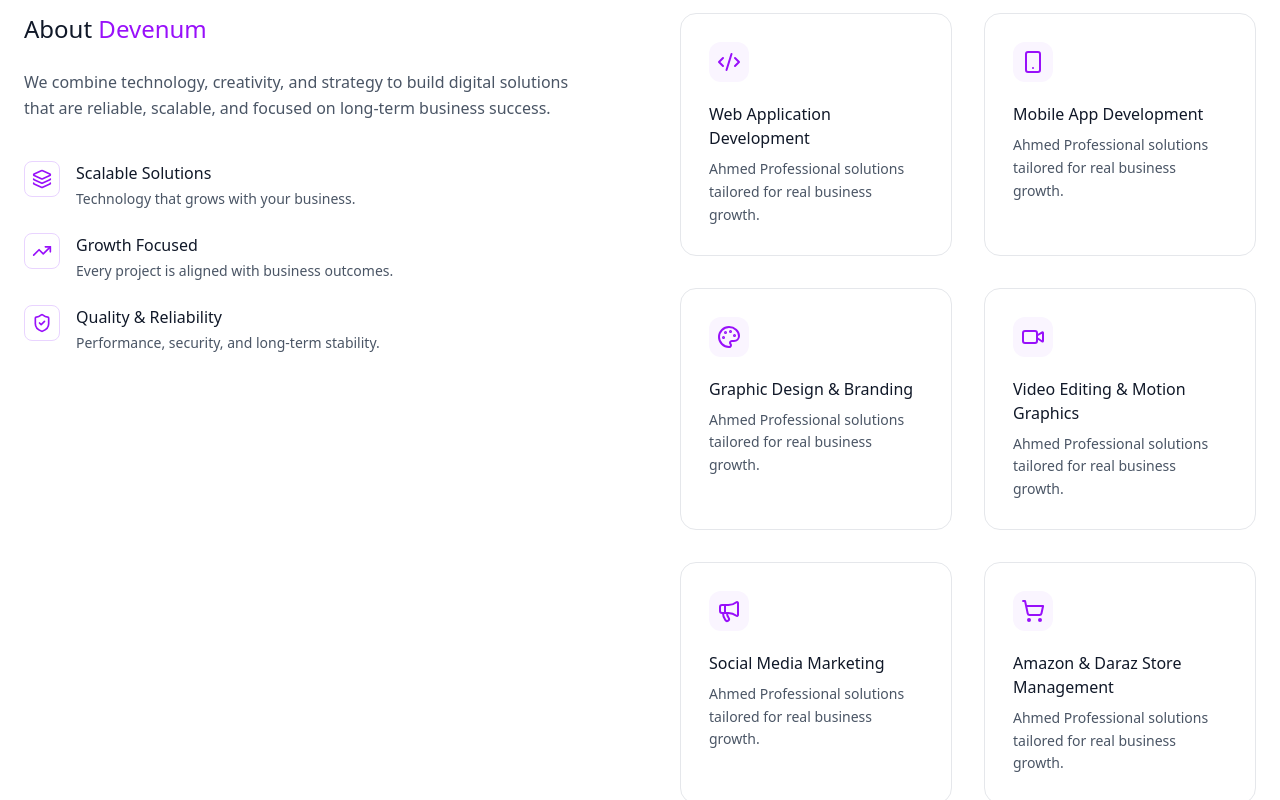
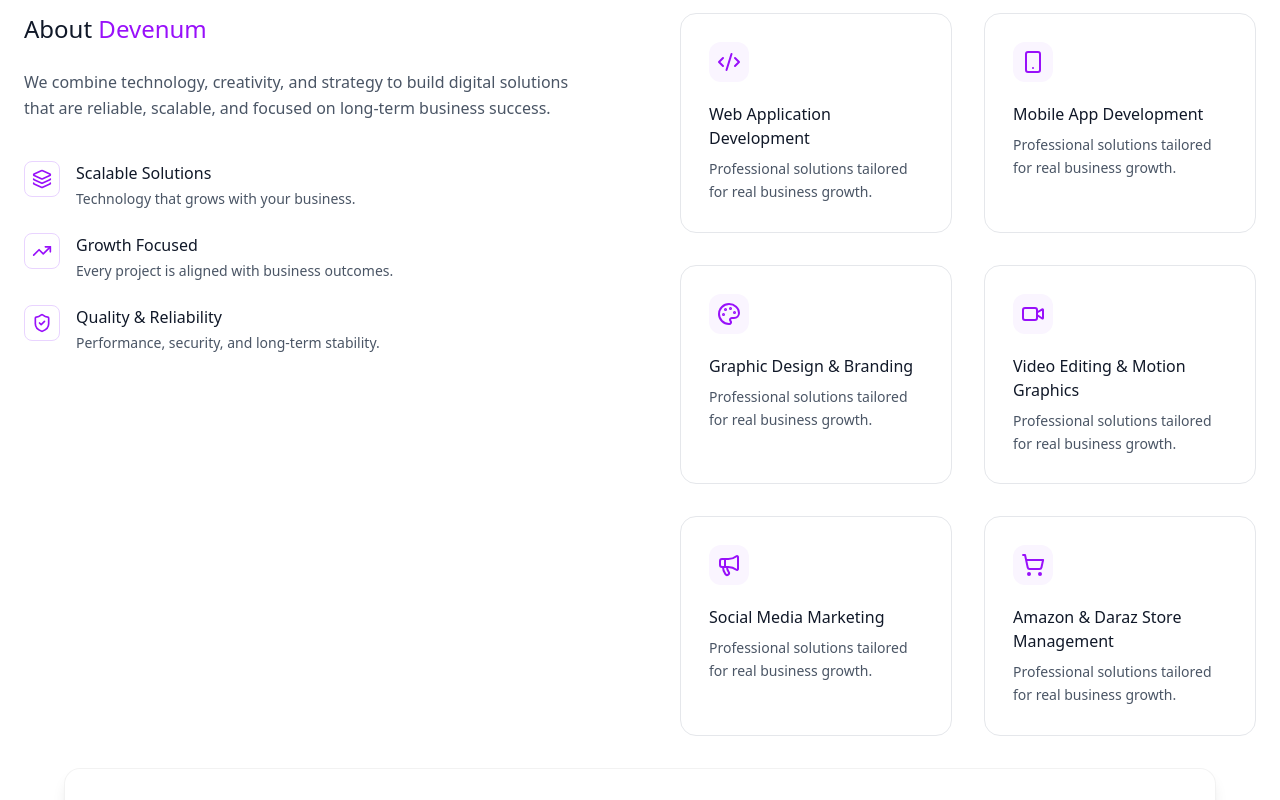
Before and after one commit to adeel4166/devenumweb, a Next.js app: page / in a window 1280 px wide. Shown: the part 5280-6080 px from the top of the page. Built offline with nearby package versions, Linux system fonts and the light colour scheme.

Commit message:
again change

```diff
--- a/src/components/About.tsx
+++ b/src/components/About.tsx
@@ -122,7 +122,7 @@
                   {service.title}
                 </h4>
                 <p className="text-sm text-gray-600 leading-relaxed">
-                  Ahmed Professional solutions tailored for real business growth.
+                  Professional solutions tailored for real business growth.
                 </p>
               </div>
             ))}
```
